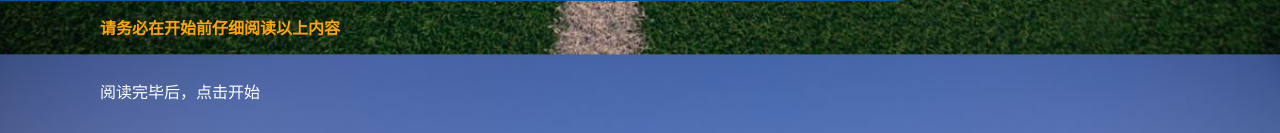
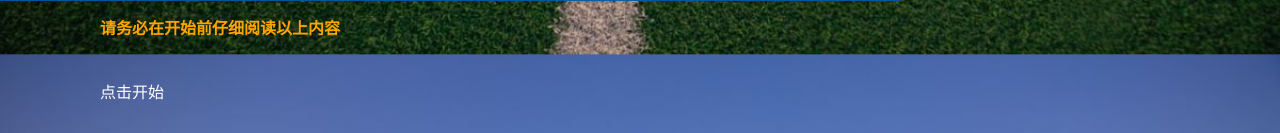
Before and after one commit to jasperinsh-afk/Babble, a Flask app: page / in a window 1280 px wide. Shown: the part 799-932 px from the top of the page. Run offline with Flask 3, Linux system fonts and the light colour scheme.

Commit message:
Update index.html

```diff
--- a/templates/index.html
+++ b/templates/index.html
@@ -25,7 +25,7 @@
 			<a href="https://docs.qq.com/doc/DTG5LV0pjbE1sWFBP">帖子被删？ 点击查看为什么</a>
 			<p></p>
 			<p>请务必在开始前仔细阅读以上内容</p>
-			<a href="/message">阅读完毕后，点击开始</a>
+			<a href="/message" class="begin">点击开始</a>
 		</div>
 
 	</body>
```
